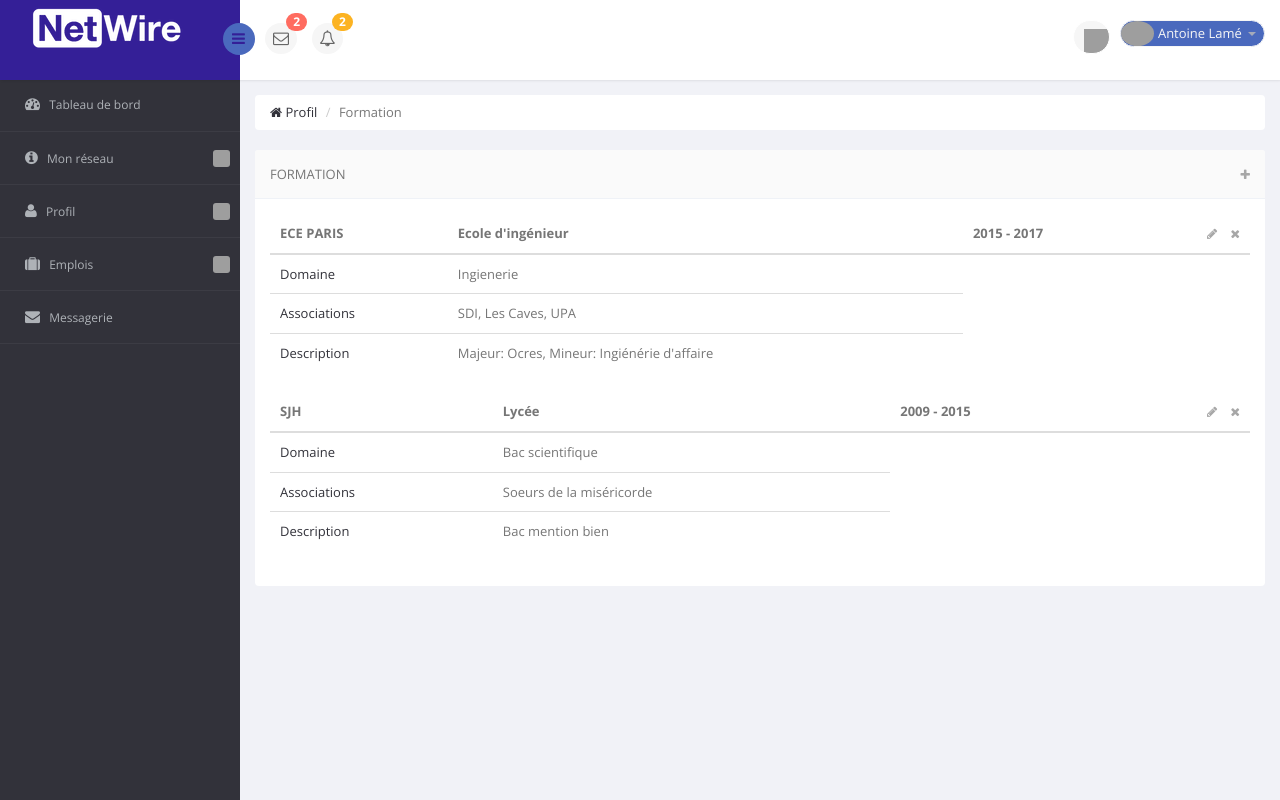
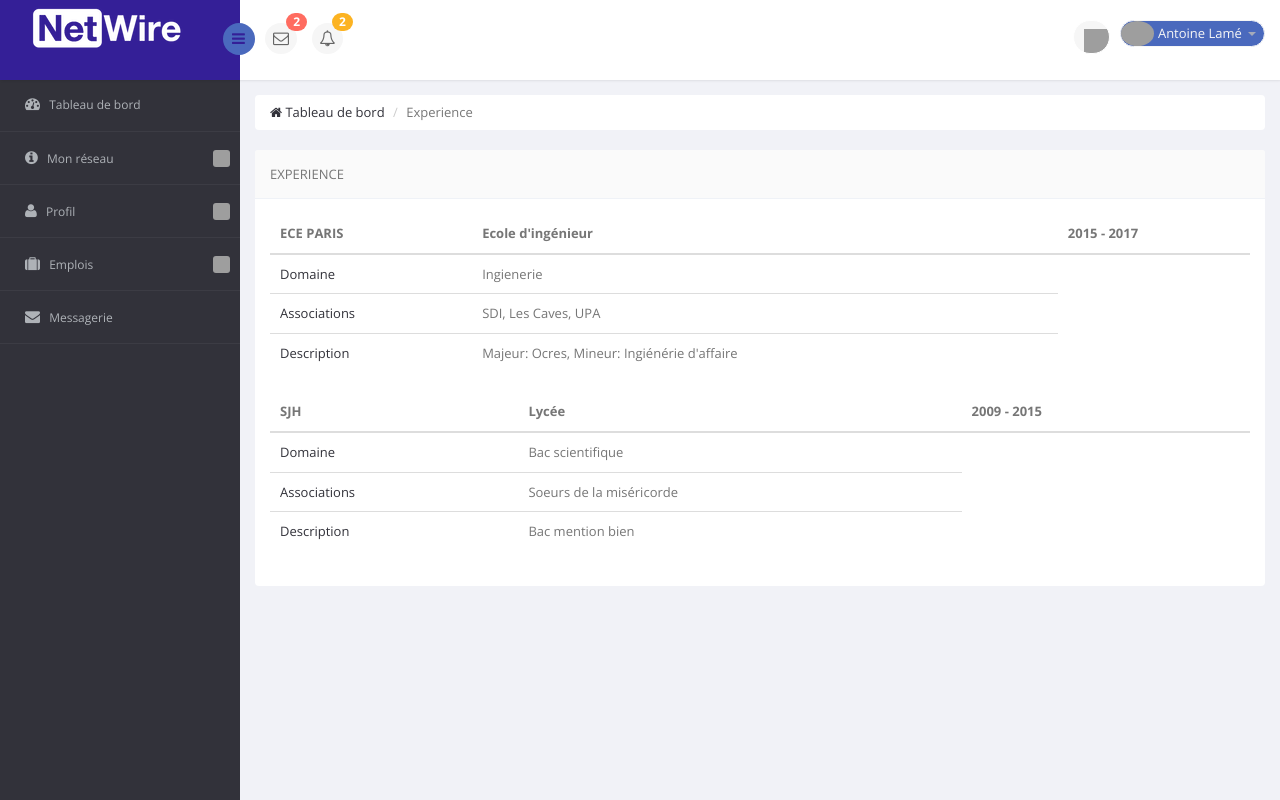
Before and after one commit to lelebl/PISCINE, a PHP site: page /experience.php in a window 1280 px wide. Run offline with PHP 8.4, Linux system fonts and the light colour scheme; some libraries are stand-ins or nearby versions; grey boxes are pictures that could not be loaded.

Commit message:
experience
modifs a la con

```diff
--- a/experience.php
+++ b/experience.php
@@ -15,8 +15,8 @@ include("include/menu_gauche.inc.php");
                 <div class="col-md-12">
                     <!--breadcrumbs start -->
                     <ul class="breadcrumb">
-                        <li><a href="accueil.php"><i class="fa fa-home"></i> Profil</a></li>
-                        <li class="active">Formation</li>
+                        <li><a href="accueil.php"><i class="fa fa-home"></i> Tableau de bord</a></li>
+                        <li class="active">Experience</li>
                     </ul>
                     <!--breadcrumbs end -->
                 </div>
@@ -26,10 +26,7 @@ include("include/menu_gauche.inc.php");
               <div class="col-lg-12">
                 <section class="panel">
                   <header class="panel-heading">
-                    Formation
-                    <span class="tools pull-right">
-                            <a href="javascript:;" class="fa fa-plus"></a>
-                         </span>
+                    Experience
 
                   </header>
                   <div class="panel-body">
@@ -39,10 +36,6 @@ include("include/menu_gauche.inc.php");
                                 <th> ECE PARIS</th>
                                 <th>Ecole d'ingénieur</th>
                                 <th>2015 - 2017</th>
-                                <th><span class="tools pull-right">
-                                    <a href="javascript:;" class="fa fa-pencil"></a>
-                                    <a href="javascript:;" class="fa fa-times"></a>
-                                  </span></th>
                             </tr>
                             </thead>
                             <tbody>
@@ -69,10 +62,7 @@ include("include/menu_gauche.inc.php");
                                 <th> SJH</th>
                                 <th>Lycée</th>
                                 <th>2009 - 2015</th>
-                                <th><span class="tools pull-right">
-                                    <a href="javascript:;" class="fa fa-pencil"></a>
-                                    <a href="javascript:;" class="fa fa-times"></a>
-                                  </span></th>
+                                <th>
                             </tr>
                             </thead>
                             <tbody>
```
